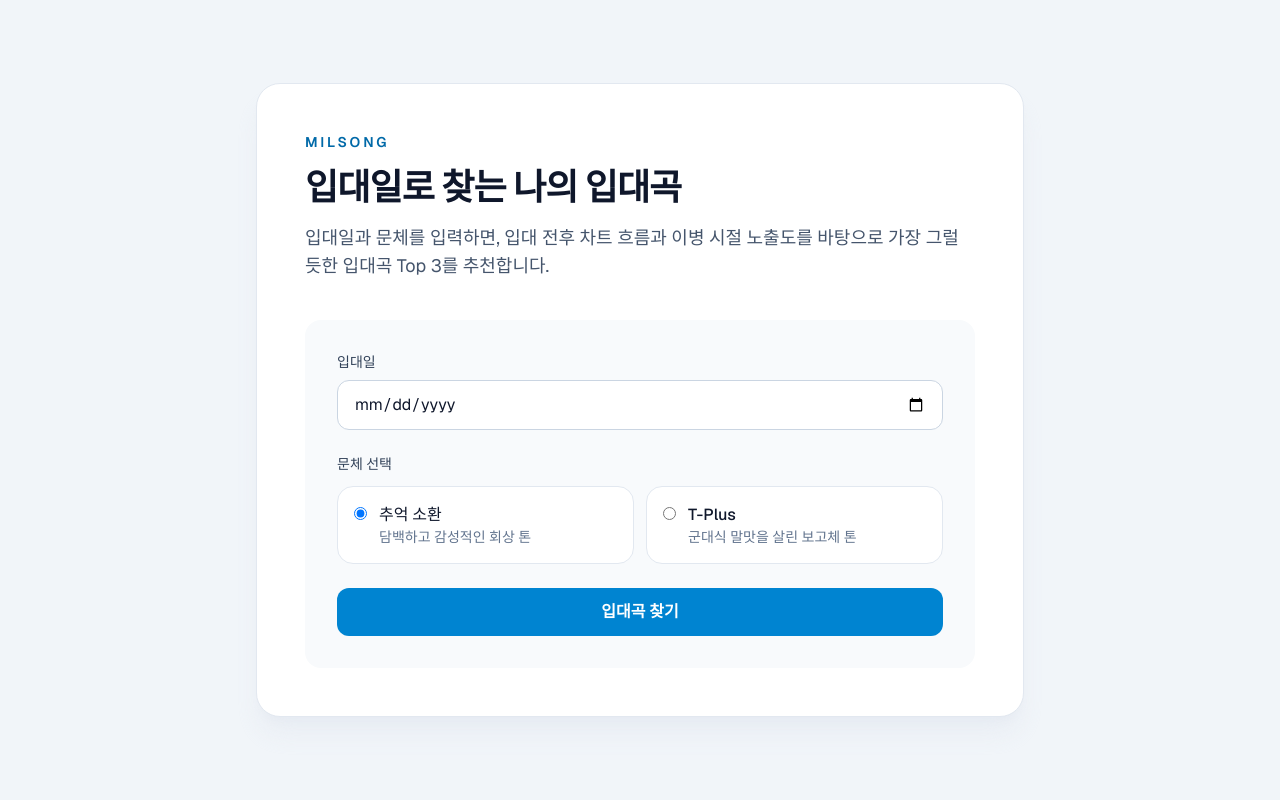
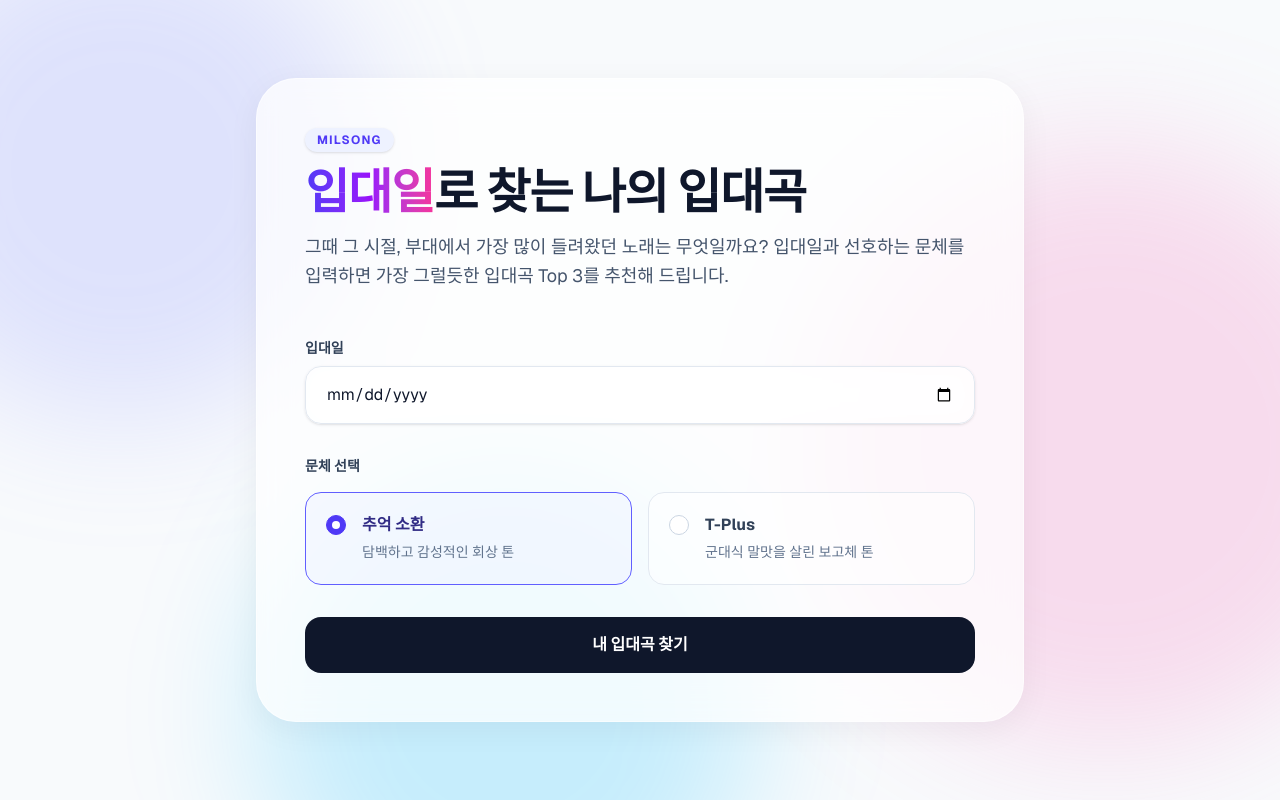
Before and after one commit to pogihae/milsong, a Next.js app: page / in a window 1280 px wide. Built offline with nearby package versions, Linux system fonts and the light colour scheme.

Commit message:
feat: redesign UI to modern trendy style

```diff
--- a/src/app/globals.css
+++ b/src/app/globals.css
@@ -1,7 +1,7 @@
 @import "tailwindcss";
 
 :root {
-  --background: #f1f5f9;
+  --background: #f8fafc;
   --foreground: #0f172a;
 }
 
@@ -10,18 +10,50 @@
   --color-foreground: var(--foreground);
   --font-sans: var(--font-geist-sans);
   --font-mono: var(--font-geist-mono);
+
+  --animate-gradient-slow: gradient-x 10s ease infinite;
+  --animate-float: float 6s ease-in-out infinite;
+  --animate-float-delayed: float 6s ease-in-out 3s infinite;
+
+  @keyframes gradient-x {
+    0% { background-position: 0% 50%; }
+    50% { background-position: 100% 50%; }
+    100% { background-position: 0% 50%; }
+  }
+
+  @keyframes float {
+    0%, 100% { transform: translateY(0); }
+    50% { transform: translateY(-15px); }
+  }
 }
 
 * {
   box-sizing: border-box;
 }
 
-html {
-  background: var(--background);
+html, body {
+  min-height: 100vh;
 }
 
 body {
   background: var(--background);
   color: var(--foreground);
   font-family: var(--font-geist-sans), sans-serif;
+  overflow-x: hidden;
 }
+
+.glass-panel {
+  background: rgba(255, 255, 255, 0.75);
+  backdrop-filter: blur(16px);
+  -webkit-backdrop-filter: blur(16px);
+  border: 1px solid rgba(255, 255, 255, 0.5);
+  box-shadow: 0 8px 32px 0 rgba(15, 23, 42, 0.05);
+}
+
+.glass-panel-active {
+  background: rgba(255, 255, 255, 0.9);
+  backdrop-filter: blur(20px);
+  -webkit-backdrop-filter: blur(20px);
+  border: 1px solid rgba(255, 255, 255, 0.7);
+  box-shadow: 0 8px 32px 0 rgba(79, 70, 229, 0.1);
+}
--- a/src/app/page.tsx
+++ b/src/app/page.tsx
@@ -2,22 +2,28 @@ import EnlistmentForm from '@/components/EnlistmentForm';
 
 export default function Home() {
   return (
-    <main className="flex min-h-screen items-center justify-center bg-slate-100 px-6 py-16 text-slate-900">
-      <section className="w-full max-w-3xl rounded-3xl border border-slate-200 bg-white p-8 shadow-xl shadow-slate-200/60 sm:p-12">
-        <div className="space-y-4">
-          <p className="text-sm font-semibold uppercase tracking-[0.2em] text-sky-700">
+    <main className="relative flex min-h-screen items-center justify-center overflow-hidden bg-slate-50 px-6 py-16 text-slate-900 selection:bg-indigo-200">
+      {/* Dynamic Background Blobs */}
+      <div className="absolute top-[-10%] left-[-10%] h-[500px] w-[500px] animate-float rounded-full bg-indigo-400/20 mix-blend-multiply blur-3xl filter" />
+      <div className="absolute top-[20%] right-[-10%] h-[600px] w-[600px] animate-float-delayed rounded-full bg-pink-400/20 mix-blend-multiply blur-3xl filter" />
+      <div className="absolute bottom-[-20%] left-[20%] h-[500px] w-[500px] animate-float rounded-full bg-sky-400/20 mix-blend-multiply blur-3xl filter" />
+
+      <section className="relative z-10 w-full max-w-3xl rounded-[2.5rem] p-8 sm:p-12 glass-panel">
+        <div className="space-y-4 text-center sm:text-left">
+          <p className="inline-block rounded-full bg-indigo-50 px-3 py-1 text-xs font-bold tracking-widest text-indigo-600 uppercase shadow-sm">
             Milsong
           </p>
-          <h1 className="text-3xl font-bold tracking-tight sm:text-4xl">
-            입대일로 찾는 나의 입대곡
+          <h1 className="text-4xl font-extrabold tracking-tight sm:text-5xl">
+            <span className="bg-gradient-to-r from-indigo-600 via-purple-600 to-pink-500 bg-clip-text text-transparent">입대일</span>로 찾는
+            <br className="sm:hidden" /> 나의 입대곡
           </h1>
-          <p className="max-w-2xl text-base leading-7 text-slate-600 sm:text-lg">
-            입대일과 문체를 입력하면, 입대 전후 차트 흐름과 이병 시절 노출도를 바탕으로
-            가장 그럴듯한 입대곡 Top 3를 추천합니다.
+          <p className="mx-auto max-w-2xl text-base leading-relaxed text-slate-600 sm:mx-0 sm:text-lg">
+            그때 그 시절, 부대에서 가장 많이 들려왔던 노래는 무엇일까요?
+            입대일과 선호하는 문체를 입력하면 가장 그럴듯한 입대곡 Top 3를 추천해 드립니다.
           </p>
         </div>
 
-        <div className="mt-10 rounded-2xl bg-slate-50 p-6 sm:p-8">
+        <div className="mt-12">
           <EnlistmentForm />
         </div>
       </section>
--- a/src/components/AnalyticsBlock.tsx
+++ b/src/components/AnalyticsBlock.tsx
@@ -6,11 +6,19 @@ export default function AnalyticsBlock({ analytics }: AnalyticsBlockProps) {
   if (analytics.length === 0) return null;
 
   return (
-    <section className="rounded-3xl border border-slate-200 bg-white p-6 shadow-sm">
-      <h2 className="mb-3 text-xl font-semibold text-slate-900">선정 근거</h2>
-      <ul className="list-disc space-y-2 pl-5 text-slate-700">
+    <section className="glass-panel relative rounded-[2rem] p-6 sm:p-8">
+      <h2 className="mb-5 flex items-center gap-3 text-xl font-bold text-slate-900">
+        <span className="flex h-10 w-10 shrink-0 items-center justify-center rounded-xl bg-pink-100 text-pink-600 shadow-inner">
+          <svg className="h-5 w-5" fill="none" viewBox="0 0 24 24" stroke="currentColor"><path strokeLinecap="round" strokeLinejoin="round" strokeWidth="2" d="M13 16h-1v-4h-1m1-4h.01M21 12a9 9 0 11-18 0 9 9 0 0118 0z" /></svg>
+        </span>
+        선정 근거
+      </h2>
+      <ul className="space-y-4 text-slate-700">
         {analytics.map((line, i) => (
-          <li key={i}>{line}</li>
+          <li key={i} className="flex gap-4">
+            <div className="mt-1.5 flex h-2 w-2 shrink-0 rounded-full bg-pink-400" />
+            <span className="leading-relaxed">{line}</span>
+          </li>
         ))}
       </ul>
     </section>
--- a/src/components/EnlistmentForm.tsx
+++ b/src/components/EnlistmentForm.tsx
@@ -38,31 +38,38 @@ export default function EnlistmentForm() {
   }
 
   return (
-    <form onSubmit={handleSubmit} className="space-y-6">
-      <div>
-        <label htmlFor="date" className="block text-sm font-medium text-slate-700">
+    <form onSubmit={handleSubmit} className="space-y-8">
+      <div className="group relative">
+        <label htmlFor="date" className="block text-sm font-semibold text-slate-700 mb-2">
           입대일
         </label>
+        <div className="relative">
           <input
             id="date"
             type="date"
             required
             value={date}
             onChange={(e) => setDate(e.target.value)}
-          className="mt-2 block w-full rounded-xl border border-slate-300 bg-white px-4 py-3 text-slate-900 outline-none transition focus:border-sky-500 focus:ring-4 focus:ring-sky-100"
+            className="peer block w-full appearance-none rounded-2xl border border-slate-200 bg-white/50 px-5 py-4 text-slate-900 outline-none backdrop-blur-md transition-all focus:border-transparent focus:bg-white focus:ring-4 focus:ring-indigo-500/20 shadow-sm"
           />
+          <div className="pointer-events-none absolute inset-0 rounded-2xl border-2 border-transparent transition-all peer-focus:border-indigo-400" aria-hidden="true" />
+        </div>
       </div>
 
-      <fieldset className="space-y-3">
-        <legend className="text-sm font-medium text-slate-700">문체 선택</legend>
-        <div className="grid gap-3 sm:grid-cols-2">
+      <fieldset className="space-y-4">
+        <legend className="text-sm font-semibold text-slate-700">문체 선택</legend>
+        <div className="grid gap-4 sm:grid-cols-2">
           {([
             { value: 'nostalgic', label: '추억 소환', description: '담백하고 감성적인 회상 톤' },
             { value: 't_plus', label: 'T-Plus', description: '군대식 말맛을 살린 보고체 톤' },
           ] as const).map((option) => (
             <label
               key={option.value}
-              className="flex cursor-pointer items-start gap-3 rounded-2xl border border-slate-200 bg-white p-4 transition hover:border-sky-300 hover:bg-sky-50"
+              className={`group relative flex cursor-pointer items-start gap-4 rounded-2xl border p-5 transition-all duration-300 hover:-translate-y-1 hover:shadow-lg ${
+                tone === option.value
+                  ? 'border-indigo-500 bg-indigo-50/50 shadow-indigo-100'
+                  : 'border-slate-200 bg-white/50 hover:border-indigo-300'
+              }`}
             >
               <input
                 type="radio"
@@ -70,25 +77,53 @@ export default function EnlistmentForm() {
                 value={option.value}
                 checked={tone === option.value}
                 onChange={() => setTone(option.value)}
-                className="mt-1"
+                className="peer sr-only"
               />
+              <div
+                className={`mt-0.5 flex h-5 w-5 shrink-0 items-center justify-center rounded-full border transition-colors ${
+                  tone === option.value
+                    ? 'border-indigo-600 bg-indigo-600'
+                    : 'border-slate-300 bg-white group-hover:border-indigo-400'
+                }`}
+              >
+                <div className={`h-2 w-2 rounded-full bg-white transition-transform ${tone === option.value ? 'scale-100' : 'scale-0'}`} />
+              </div>
               <span>
-                <span className="block font-medium text-slate-900">{option.label}</span>
-                <span className="block text-sm text-slate-500">{option.description}</span>
+                <span className={`block font-bold transition-colors ${tone === option.value ? 'text-indigo-900' : 'text-slate-700'}`}>{option.label}</span>
+                <span className="block text-sm text-slate-500 mt-1 leading-relaxed">{option.description}</span>
               </span>
             </label>
           ))}
         </div>
       </fieldset>
 
-      {error ? <p className="text-sm text-red-600">{error}</p> : null}
+      {error ? (
+        <div className="rounded-xl bg-red-50 p-4 text-sm font-medium text-red-600">
+          {error}
+        </div>
+      ) : null}
 
       <button
         type="submit"
         disabled={loading}
-        className="inline-flex w-full items-center justify-center rounded-xl bg-sky-600 px-6 py-3 font-semibold text-white transition hover:bg-sky-700 disabled:cursor-not-allowed disabled:opacity-60"
+        className="group relative inline-flex w-full items-center justify-center overflow-hidden rounded-2xl bg-slate-900 px-8 py-4 font-bold text-white transition-all hover:scale-[1.02] hover:shadow-xl hover:shadow-indigo-500/20 active:scale-[0.98] disabled:cursor-not-allowed disabled:opacity-70 disabled:hover:scale-100"
       >
-        {loading ? '입대곡 계산 중...' : '입대곡 찾기'}
+        <div className="absolute inset-0 flex h-full w-full justify-center [transform:skew(-12deg)_translateX(-100%)] group-hover:duration-1000 group-hover:[transform:skew(-12deg)_translateX(100%)]">
+          <div className="relative h-full w-8 bg-white/20" />
+        </div>
+        <span className="relative z-10 flex items-center justify-center gap-2">
+          {loading ? (
+            <>
+              <svg className="h-5 w-5 animate-spin text-white/70" xmlns="http://www.w3.org/2000/svg" fill="none" viewBox="0 0 24 24">
+                <circle className="opacity-25" cx="12" cy="12" r="10" stroke="currentColor" strokeWidth="4"></circle>
+                <path className="opacity-75" fill="currentColor" d="M4 12a8 8 0 018-8V0C5.373 0 0 5.373 0 12h4zm2 5.291A7.962 7.962 0 014 12H0c0 3.042 1.135 5.824 3 7.938l3-2.647z"></path>
+              </svg>
+              입대곡 찾는 중...
+            </>
+          ) : (
+            '내 입대곡 찾기'
+          )}
+        </span>
       </button>
     </form>
   );
--- a/src/components/ResultCard.tsx
+++ b/src/components/ResultCard.tsx
@@ -5,12 +5,16 @@ interface ResultCardProps {
 
 export default function ResultCard({ mainSong, eraLabel }: ResultCardProps) {
   return (
-    <section className="rounded-3xl border border-slate-200 bg-white p-6 shadow-sm">
-      <p className="text-sm font-semibold uppercase tracking-[0.2em] text-sky-700">Main Song</p>
-      <p className="mt-3 text-2xl font-bold text-slate-900">
-        {mainSong.artist} - {mainSong.title}
+    <section className="glass-panel-active relative overflow-hidden rounded-[2rem] p-8 text-center sm:p-10">
+      <div className="absolute inset-x-0 top-0 h-1.5 bg-gradient-to-r from-indigo-500 via-purple-500 to-pink-500" />
+      <p className="mb-4 text-sm font-black uppercase tracking-[0.25em] text-indigo-600">Main Song</p>
+      <p className="text-3xl font-extrabold text-slate-900 sm:text-5xl text-balance drop-shadow-sm">
+        <span className="block text-xl text-slate-600 sm:text-2xl font-bold mb-2">{mainSong.artist}</span>
+        {mainSong.title}
       </p>
-      <p className="mt-3 text-base text-slate-600">{eraLabel}</p>
+      <div className="mt-8 inline-flex items-center justify-center rounded-full bg-slate-100/80 px-4 py-1.5 text-sm font-medium text-slate-700 backdrop-blur-md">
+        {eraLabel}
+      </div>
     </section>
   );
 }
```
Also changed, not shown: src/app/result/page.tsx (+15 -9 lines), src/components/CandidateList.tsx (+25 -12 lines). Lines whose indentation alone changed are shown as unchanged.
